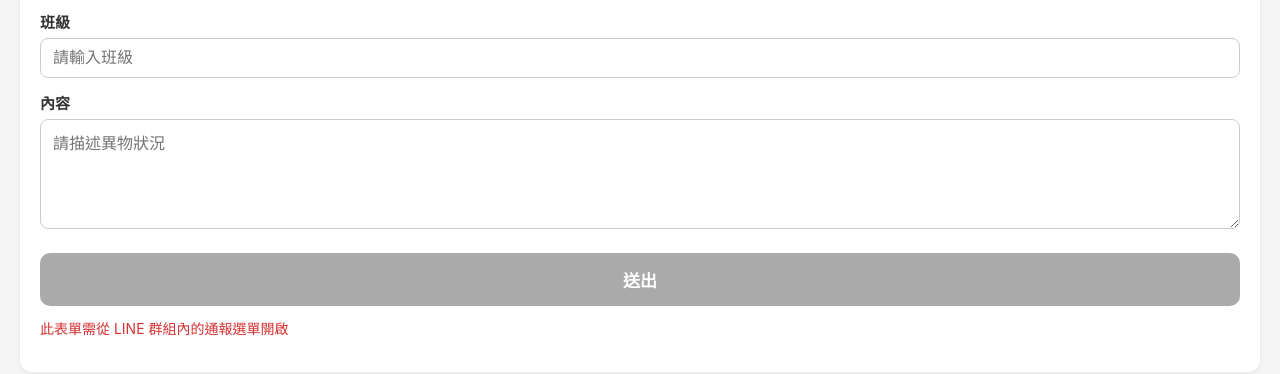
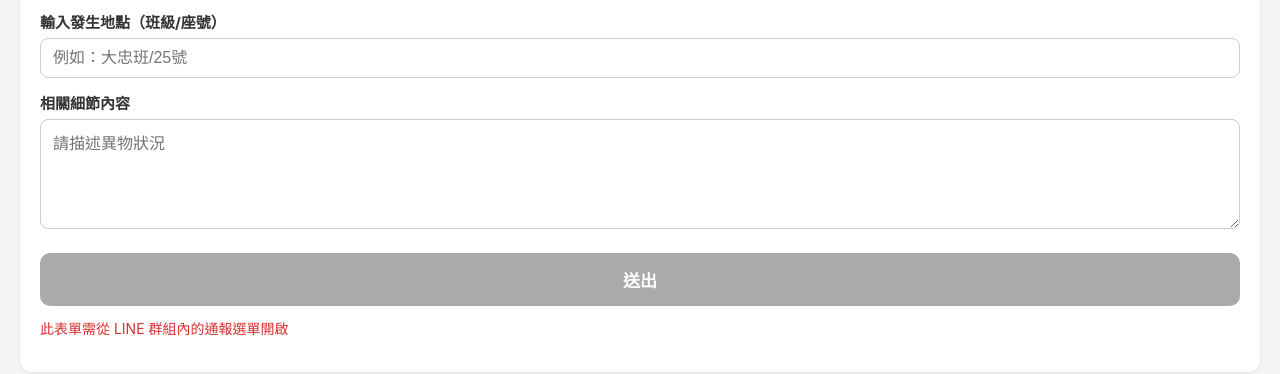
Before and after one commit to foreveremay/line-report-form, a plain HTML site: page index.html in a window 1280 px wide. Shown: the part 72-446 px from the top of the page. Drawn offline with Linux system fonts and the light colour scheme.

Commit message:
欄位更名：發生地點/相關細節內容

```diff
--- a/index.html
+++ b/index.html
@@ -21,9 +21,9 @@ button:disabled{background:#aaa}
 <body>
 <div class="card">
 <h1>異物通報</h1>
-<label for="className">班級</label>
-<input id="className" type="text" placeholder="請輸入班級" autocomplete="off">
-<label for="content">內容</label>
+<label for="className">輸入發生地點（班級/座號）</label>
+<input id="className" type="text" placeholder="例如：大忠班/25號" autocomplete="off">
+<label for="content">相關細節內容</label>
 <textarea id="content" placeholder="請描述異物狀況"></textarea>
 <button id="submitBtn">送出</button>
 <p id="msg"></p>
@@ -42,8 +42,8 @@ if(!targetId){
 btn.addEventListener("click", async function(){
 var className = document.getElementById("className").value.trim();
 var content = document.getElementById("content").value.trim();
-if(!className){ setMsg("請輸入班級", "err"); return;}
-if(!content){ setMsg("請輸入內容", "err"); return;}
+if(!className){ setMsg("請輸入發生地點", "err"); return;}
+if(!content){ setMsg("請輸入相關細節內容", "err"); return;}
 btn.disabled = true;
 setMsg("送出中…", "");
 try{
```
